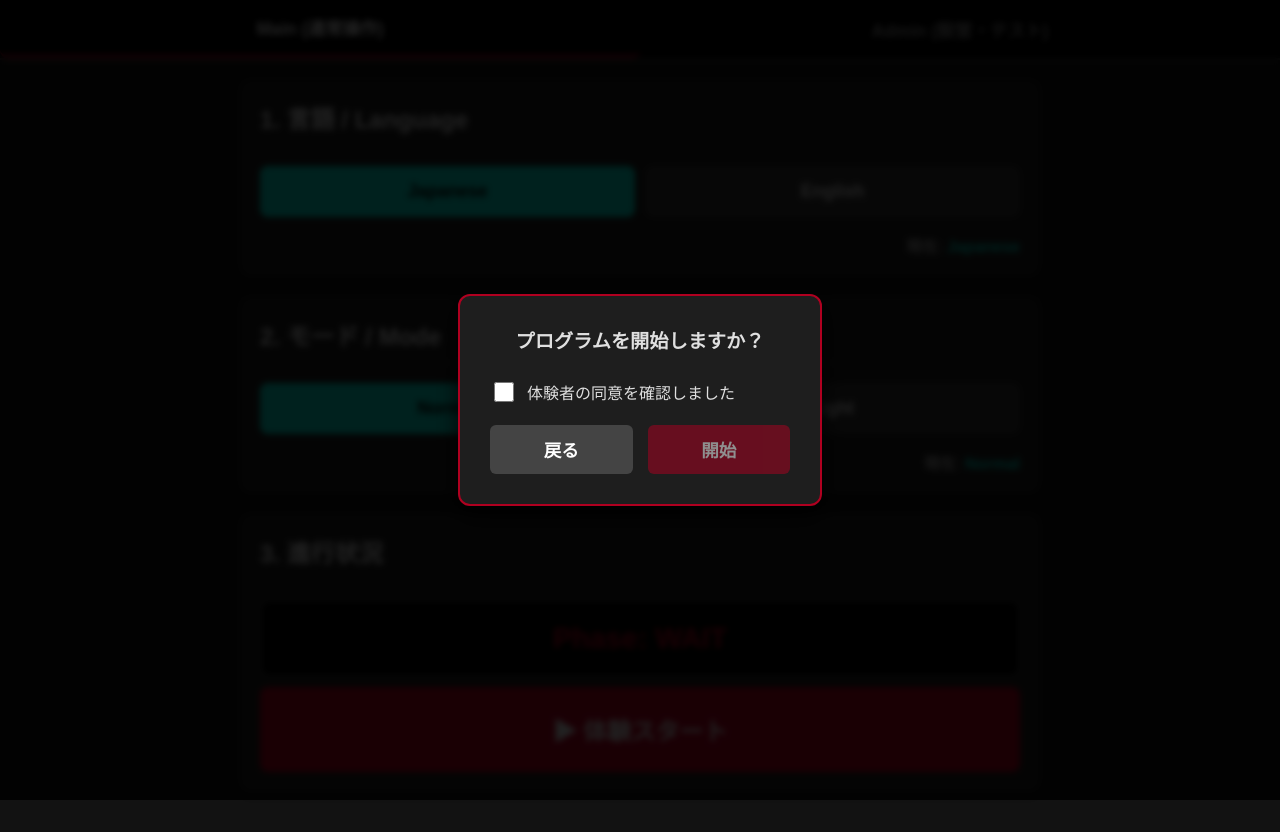
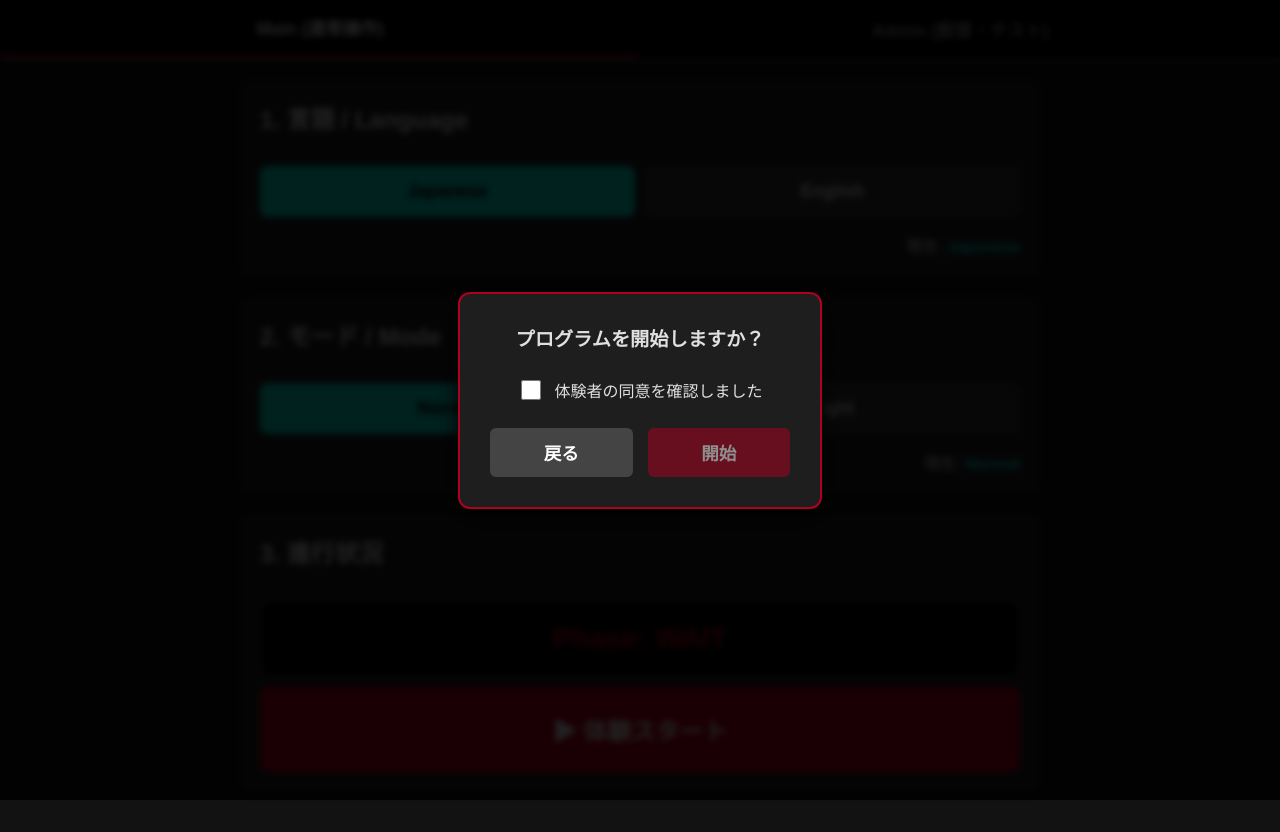
Before and after one commit to 6u0/dummy-tablet, a plain HTML site: page index.html in a window 1280 px wide. Both pictures are taken after a click on the button "▶ 体験スタート". Drawn offline with Linux system fonts and the light colour scheme.

Commit message:
きもかったから修正

```diff
--- a/index.html
+++ b/index.html
@@ -1,5 +1,4 @@
 <!DOCTYPE html>
-
 <html lang="ja">
 
 <head>
@@ -65,11 +64,11 @@
 
         .modal-consent {
             margin-bottom: 20px;
-            text-align: left;
+            text-align: center;
         }
 
         .modal-consent-label {
-            display: flex;
+            display: inline-flex;
             align-items: center;
             gap: 10px;
             font-size: 1em;
```
